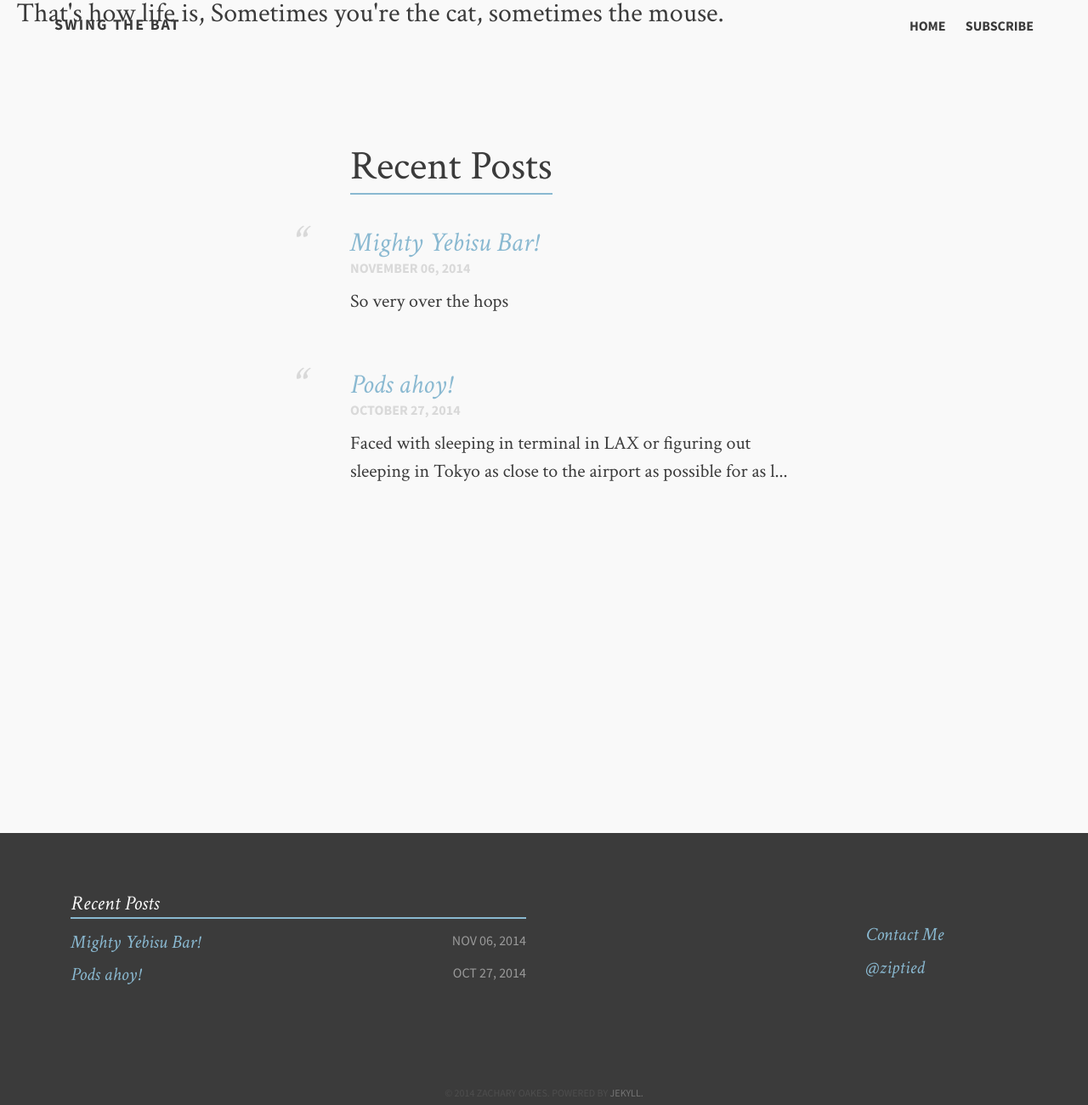
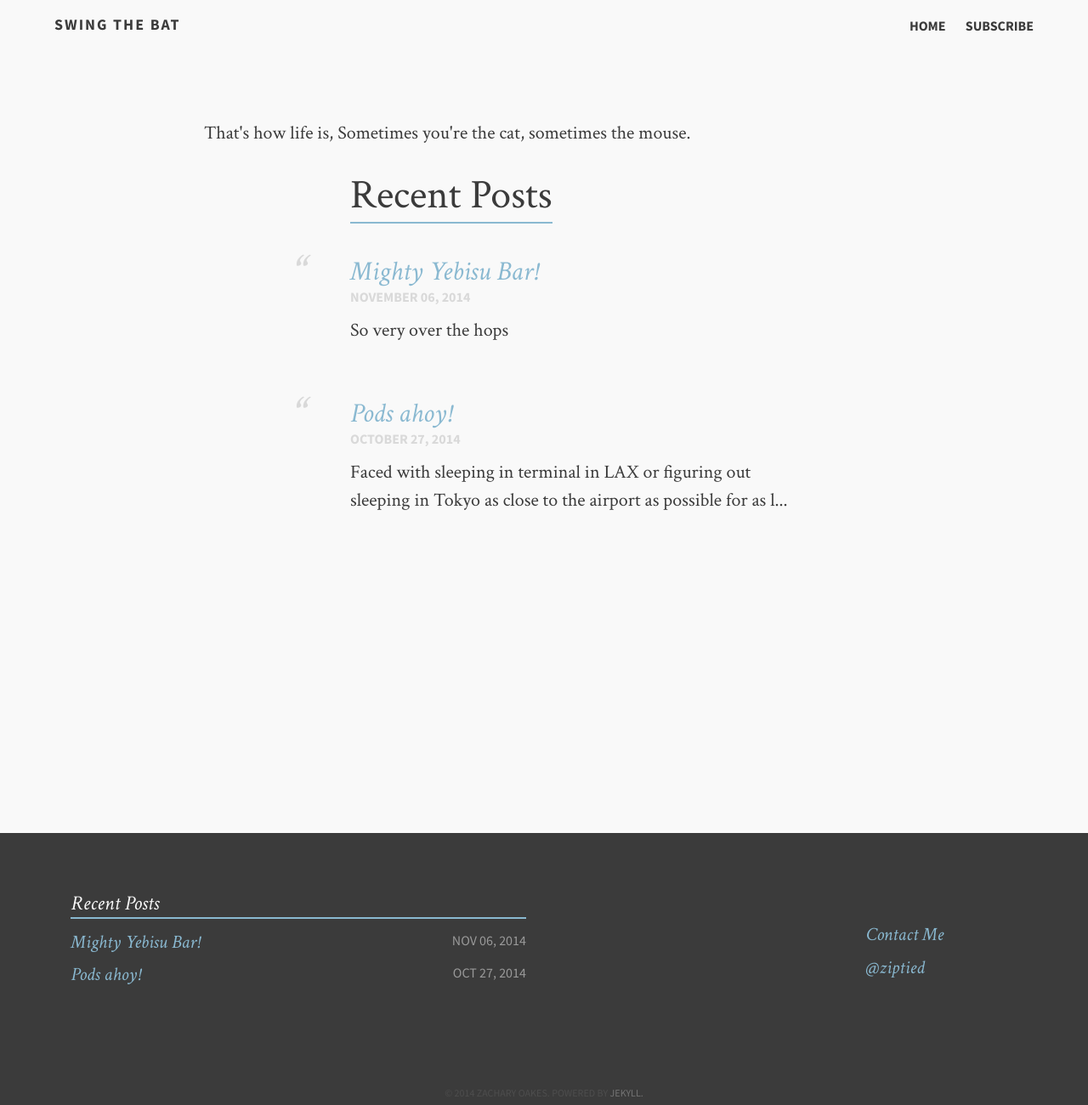
Before and after one commit to ziptied/ziptied.github.io, a Jekyll site: the page built from index.md, in a window 1280 px wide. Shown: the whole page at 85% size. Built offline with Jekyll 4.4.1, drawn with Linux system fonts in a browser that asks for light colours.

Commit message:
des
Signed-off-by: ziptied <zach@ibleedpixels.com>

```diff
--- a/_layouts/home.html
+++ b/_layouts/home.html
@@ -2,8 +2,8 @@
 
     <div id='bump'>
         <section class="article archive">
-	        <h3>{{ site.description }}</h3>
           <article class="archive-wrap">
+	          <p>{{ site.description }}</p>
               <ol class="post-list">
                  <lh><h2><span class="bb">{{ page.title }}</span></h2></lh>
                   {% for post in site.posts %}
```
